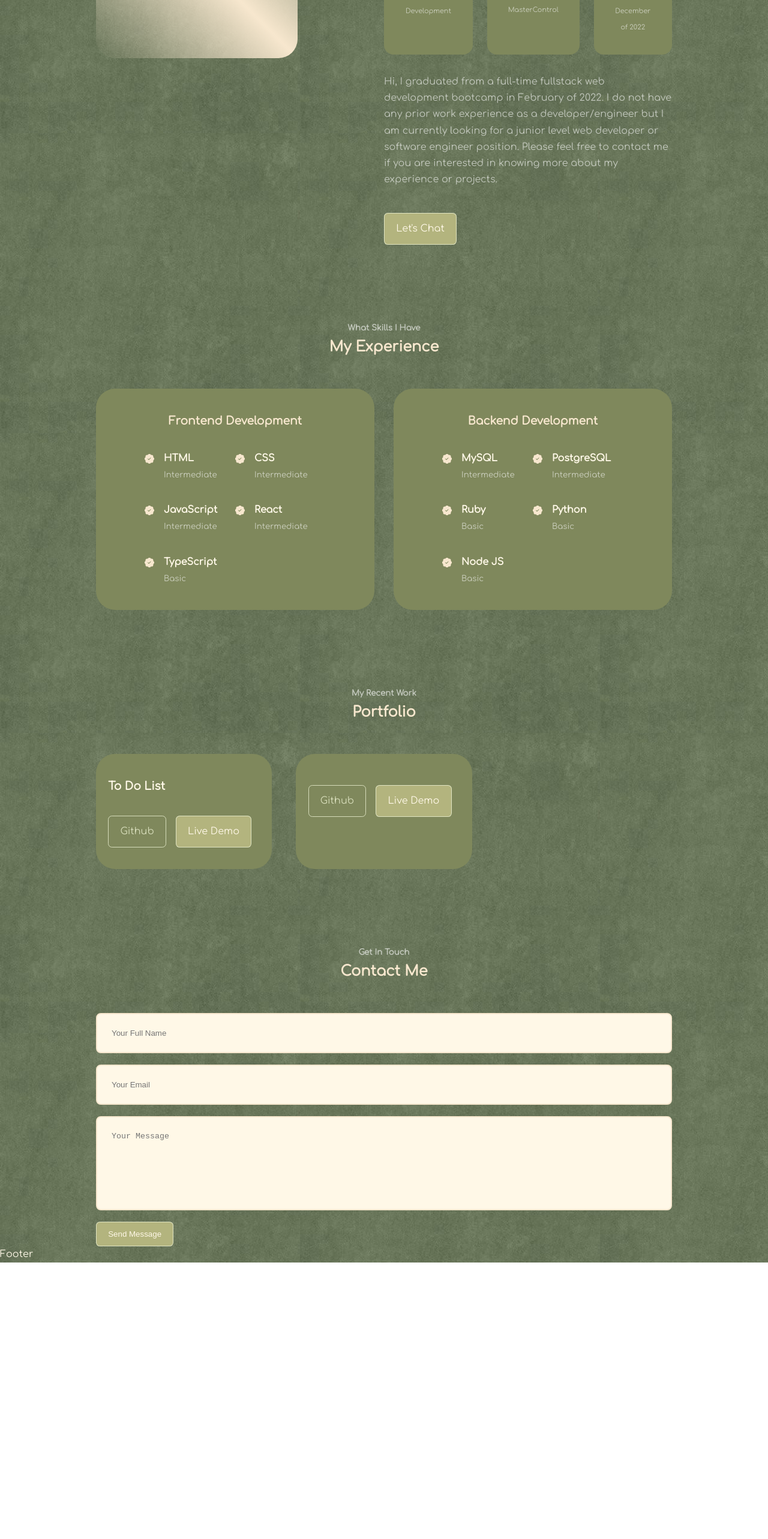
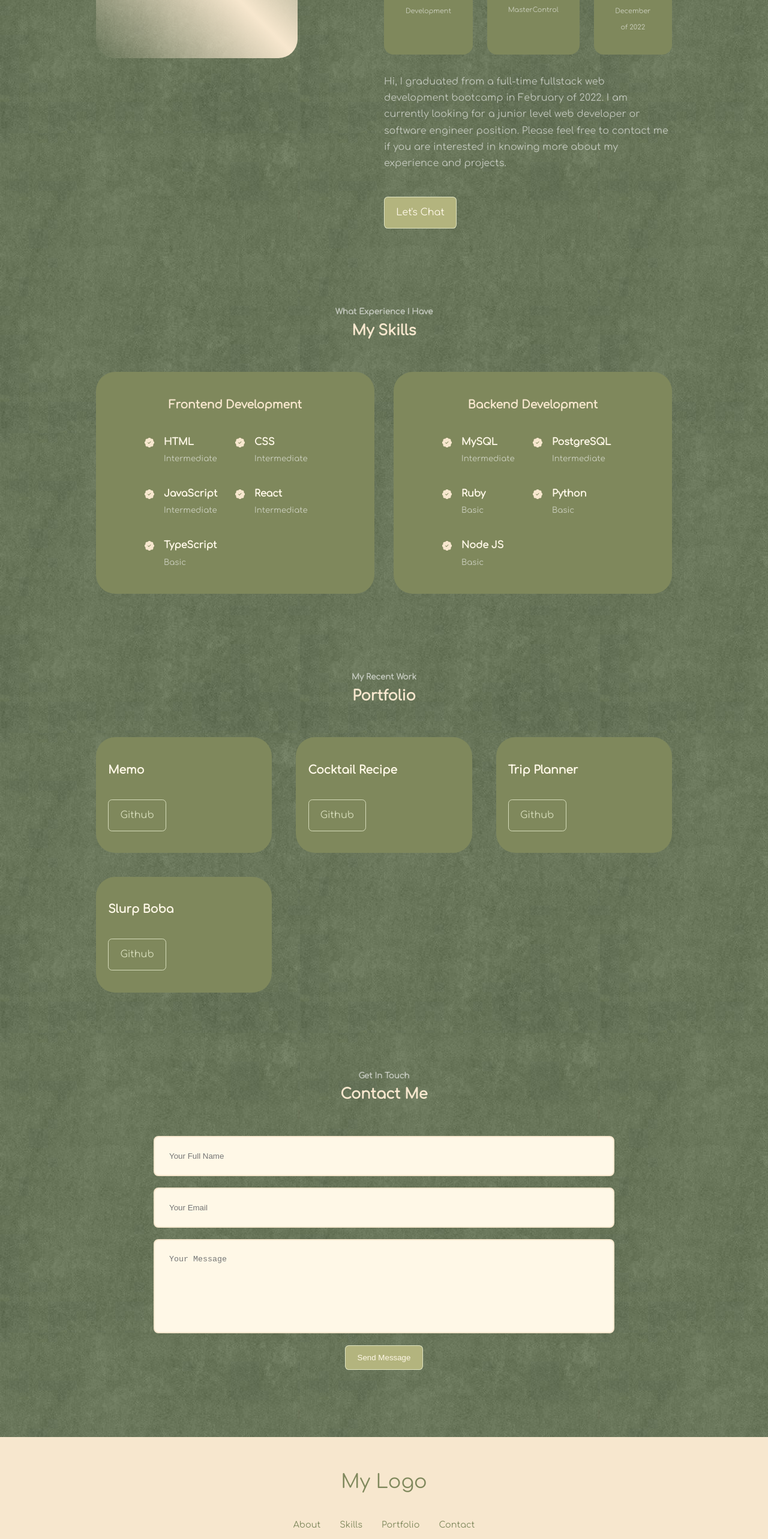
Before and after one commit to Vitamin-Ccc/my_portfolio, a React (Create React App) app: page / in a window 1280 px wide. Shown: the part 1278-3844 px from the top of the page at 60% size. Before the commit the page ends 3383 px from the top, so only its background shows below. Built offline with nearby package versions, Linux system fonts and the light colour scheme; a web font is replaced by a local one.

Commit message:
Need to add pictures, resume, and projects

```diff
--- a/package.json
+++ b/package.json
@@ -1,5 +1,6 @@
 {
   "name": "my_portfolio",
+  "homepage": "http://skylin-vc.com",
   "version": "0.1.0",
   "private": true,
   "dependencies": {
--- a/src/components/about/About.jsx
+++ b/src/components/about/About.jsx
@@ -43,10 +43,9 @@ const About = () => {
 
           <p>
             Hi, I graduated from a full-time fullstack web development bootcamp
-            in February of 2022. I do not have any prior work experience as a
-            developer/engineer but I am currently looking for a junior level web
+            in February of 2022. I am currently looking for a junior level web
             developer or software engineer position. Please feel free to contact
-            me if you are interested in knowing more about my experience or
+            me if you are interested in knowing more about my experience and
             projects.
           </p>
 
--- a/src/components/contact/Contact.jsx
+++ b/src/components/contact/Contact.jsx
@@ -1,6 +1,6 @@
 import React, { useRef } from "react";
 import "./contact.css";
-import emailjs from 'emailjs-com';
+import emailjs from "emailjs-com";
 
 const Contact = () => {
   const form = useRef();
@@ -8,14 +8,13 @@ const Contact = () => {
   const sendEmail = (e) => {
     e.preventDefault();
 
-    emailjs
-      .sendForm(
+    emailjs.sendForm(
       "service_ruij00h",
       "template_5cld0ao",
       form.current,
       "EE_RT39LxYD82YUMS"
-      )
-      e.target.reset()
+    );
+    e.target.reset();
   };
   return (
     <section id="contact">
@@ -36,9 +35,11 @@ const Contact = () => {
             placeholder="Your Message"
             required
           />
+          <div style={{ display: "flex", justifyContent: "center" }}>
             <button type="submit" className="btn btn-primary">
               Send Message
             </button>
+          </div>
         </form>
       </div>
     </section>
--- a/src/components/contact/contact.css
+++ b/src/components/contact/contact.css
@@ -1,9 +1,9 @@
-/* .container.contact__container {
-  width:58%;
-  display: grid;
+.container.contact__container {
+  width:60%;
+  /* display: grid;
   grid-template-columns: 30% 58%;
-  gap: 12%;
-} */
+  gap: 12%; */
+}
 
 form {
   display: flex;
@@ -19,3 +19,12 @@ input, textarea {
   border: 2px solid var(--color-primary);
   resize: none;
 }
+
+
+/* MEDIA QUERIES (SMALL DEVICES) */
+
+@media screen and (max-width: 600px) {
+  .container.contact__container {
+    width: 80%;
+  }
+}
--- a/src/components/footer/Footer.jsx
+++ b/src/components/footer/Footer.jsx
@@ -1,9 +1,29 @@
 import React from 'react'
 import "./footer.css"
+import {BsGithub, BsLinkedin} from 'react-icons/bs'
+
 
 const Footer = () => {
   return (
-    <div>Footer</div>
+    <footer id="footer">
+      <a href="#" className="footer__logo">My Logo</a>
+
+      <ul className="permalinks">
+        <li><a href="#about">About</a></li>
+        <li><a href="#skills">Skills</a></li>
+        <li><a href="#portfolio">Portfolio</a></li>
+        <li><a href="#contact">Contact</a></li>
+      </ul>
+
+      <div className="footer__socials">
+      <a href="https://www.linkedin.com/in/skylin555/" className="icon" target="_blank" rel="noreferrer"><BsLinkedin /></a>
+      <a href="https://github.com/Vitamin-Ccc" className="icon" target="_blank" rel="noreferrer"><BsGithub /></a>
+      </div>
+
+      <div className="footer__copyright">
+        <small>&copy; Sky Lin's Portfolio. All rights reserved.</small>
+      </div>
+    </footer>
   )
 }
 
--- a/src/components/footer/footer.css
+++ b/src/components/footer/footer.css
@@ -0,0 +1,67 @@
+footer {
+  background: var(--color-primary);
+  padding: 3rem 0;
+  text-align: center;
+  font-size: 0.9rem;
+  margin-top: 7rem;
+}
+
+footer a {
+  color: var(--color-bg);
+}
+
+.footer__logo {
+  font-size: 2rem;
+  font-weight: 500;
+  margin-bottom: 2rem;
+  display: inline-block;
+}
+
+.permalinks {
+  display: flex;
+  flex-wrap: wrap;
+  justify-content: center;
+  gap: 2rem;
+  margin: 0 auto 3rem;
+}
+
+.footer__socials {
+  display: flex;
+  justify-content: center;
+  gap: 1rem;
+  margin-bottom: 4rem;
+}
+
+.footer__socials a {
+  background: var(--color-bg);
+  color: var(--color-white);
+  padding: 0.8rem;
+  border-radius: 0.7rem;
+  display: flex;
+  border: 1px solid transparent;
+}
+
+.footer__socials a:hover{
+  background: transparent;
+  color: var(--color-bg);
+  border-color: var(--color-bg);
+}
+
+.footer__copyright {
+  margin-bottom: 4rem;
+  color: var(--color-bg);
+}
+
+
+/* MEDIA QUERIES (SMALL DEVICES) */
+
+@media screen and (max-width: 600px) {
+  .permalinks {
+    flex-direction: column;
+    gap: 1.5rem;
+  }
+
+  .footer__socials {
+    margin-bottom: 2.6rem;
+  }
+}
--- a/src/components/header/Header.jsx
+++ b/src/components/header/Header.jsx
@@ -18,7 +18,7 @@ const Header = () => {
           {/* <img src={ME} alt="My Image" /> */}
         </div>
 
-        <a href="#contact" className="scroll__down">
+        <a href="#footer" className="scroll__down">
           Scroll Down
         </a>
       </div>
--- a/src/components/header/Social.jsx
+++ b/src/components/header/Social.jsx
@@ -4,8 +4,8 @@ import {BsGithub, BsLinkedin} from 'react-icons/bs'
 const Social = () => {
   return (
     <div className="social__media">
-      <a href="https://www.linkedin.com/in/skylin555/" className="icon"><BsLinkedin /></a>
-      <a href="https://github.com/Vitamin-Ccc" className="icon"><BsGithub /></a>
+      <a href="https://www.linkedin.com/in/skylin555/" className="icon" target="_blank" rel="noreferrer"><BsLinkedin /></a>
+      <a href="https://github.com/Vitamin-Ccc" className="icon" target="_blank" rel="noreferrer"><BsGithub /></a>
     </div>
   )
 }
--- a/src/components/portfolio/Portfolio.jsx
+++ b/src/components/portfolio/Portfolio.jsx
@@ -6,13 +6,28 @@ const data = [
   {
     id: 1,
     // image: IMG1,
-    title: 'To Do List',
-    github: '',
+    title: 'Memo',
+    github: 'https://github.com/Vitamin-Ccc/Memo',
     demo: ''
   },
   {
-
+    id: 2,
+    title: 'Cocktail Recipe',
+    github: 'https://github.com/Vitamin-Ccc/cocktail',
+    demo: ''
   },
+  {
+    id: 3,
+    title: 'Trip Planner',
+    github: 'https://github.com/Vitamin-Ccc/my_planner',
+    demo: ''
+  },
+  {
+    id: 4,
+    title: 'Slurp Boba',
+    github: 'https://github.com/Vitamin-Ccc/slurp',
+    demo: ''
+  }
 
 ]
 
@@ -28,12 +43,12 @@ const Portfolio = () => {
           </div>
           <h3>{title}</h3>
           <div className="portfolio__item-cta">
-            <a href={github} className="btn" target="_blank">
+            <a href={github} className="btn" target="_blank" rel="noreferrer">
               Github
             </a>
-            <a href={demo} className="btn btn-primary" target="_blank">
+            {/* <a href={demo} className="btn btn-primary" target="_blank" rel="noreferrer" >
               Live Demo
-            </a>
+            </a> */}
           </div>
         </article>
       )
--- a/src/components/skills/Skills.jsx
+++ b/src/components/skills/Skills.jsx
@@ -5,8 +5,8 @@ import { BsFillPatchCheckFill } from "react-icons/bs";
 const Skills = () => {
   return (
     <section id="skills">
-      <h5>What Skills I Have</h5>
-      <h2>My Experience</h2>
+      <h5>What Experience I Have</h5>
+      <h2>My Skills</h2>
 
       <div className="container experience__container">
         <div className="frontend__experience">
```
Lines whose indentation alone changed are shown as unchanged.
